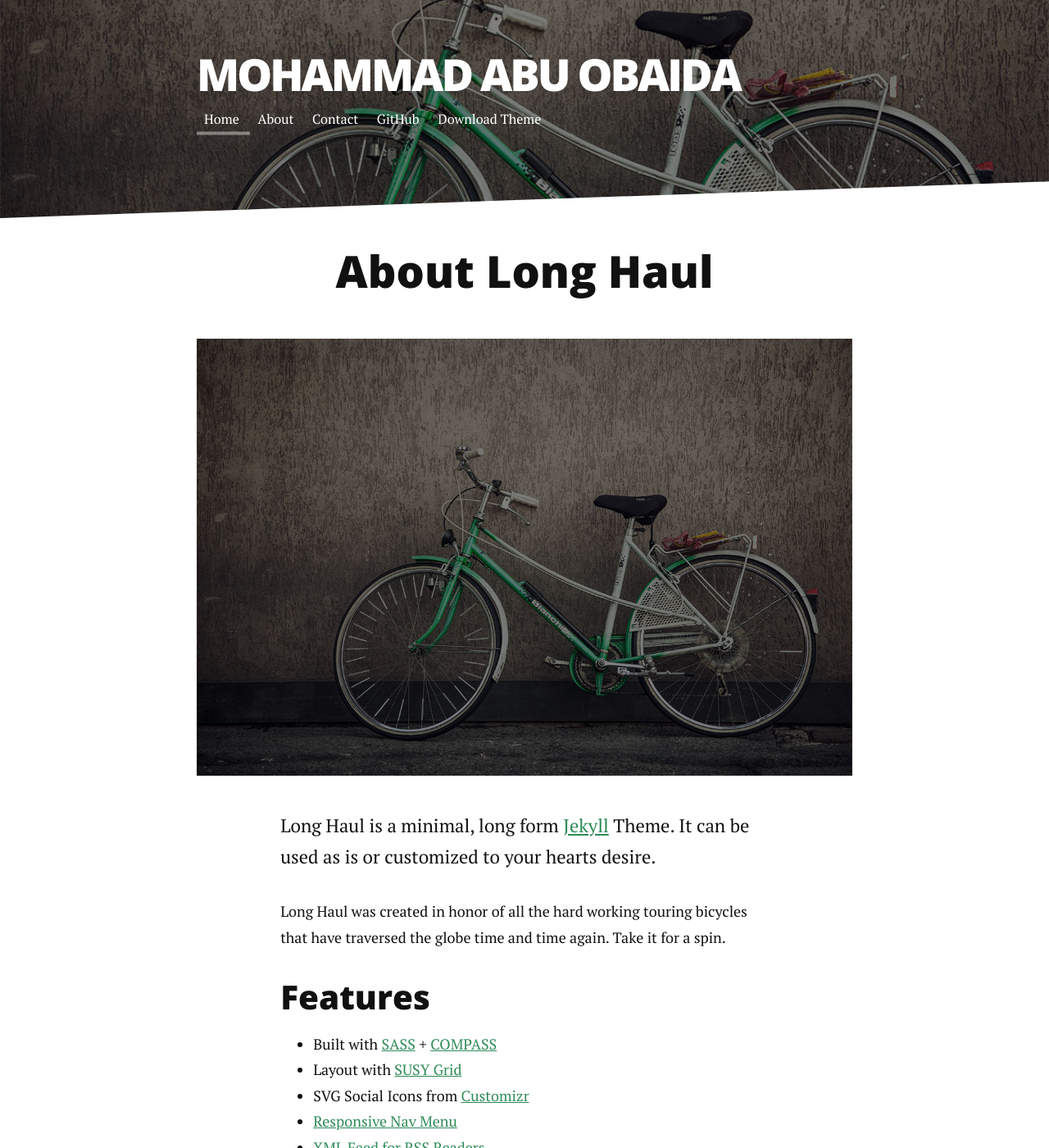
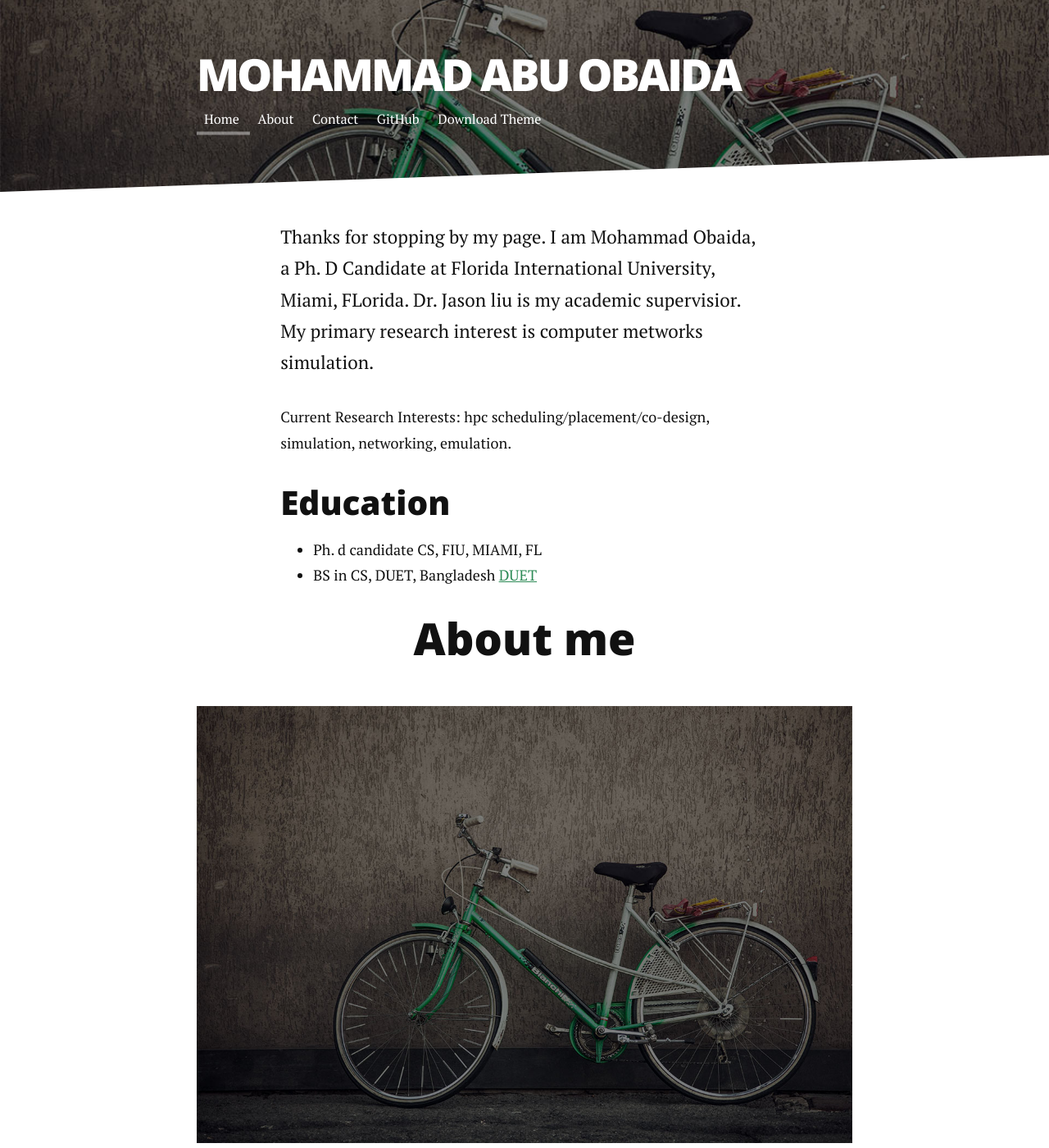
Before and after one commit to summonersRift/summonersrift.github.io, a Jekyll site: the page built from about.md, in a window 1280 px wide and 1400 px high. Shown: the whole window at 82% size. Built offline with Jekyll 4.4.1, drawn with Linux system fonts in a browser that asks for light colours; nearby versions of some CDN libraries; some of the changed text lies outside the part shown.

Commit message:
summonersrift.github.io: Small changes in about, footer and contact page

```diff
--- a/_includes/footer.html
+++ b/_includes/footer.html
@@ -1,6 +1,6 @@
 <div class="footer">
    <div class="container">
-      <p class="copy">&copy; {{ site.time | date: '%Y' }} <a href="http://brianmaierjr.com">Brian Maier Jr.</a> Powered by <a href="http://jekyllrb.com">Jekyll</a></p>
+      <p class="copy">&copy; {{ site.time | date: '%Y' }} <a href="http://obaida.info">Mohammad Abu Obaida</a>  Powered by <a href="http://jekyllrb.com">Jekyll</a>. A github.io theme developed by Brian Maier Jr.</p>
 
       <div class="footer-links">
          <ul class="noList">
--- a/about.md
+++ b/about.md
@@ -1,25 +1,18 @@
 ---
 layout: default
-title: About Long Haul
+title: Hi! S
 ---
 
 <div class="post">
-	<h1 class="pageTitle">About Long Haul</h1>
+	<p class="intro">Thanks for stopping by my page. I am Mohammad Obaida, a Ph. D Candidate at Florida International University, Miami, FLorida. Dr. Jason liu is my academic supervisior. My primary research interest is computer metworks simulation.</p>
+	<p>Current Research Interests: hpc scheduling/placement/co-design, simulation, networking, emulation.</p>
+	<h2>Education</h2>
+	<ul>
+		<li>Ph. d candidate
+                     CS, FIU, MIAMI, FL
+                 </li>
+  		<li>BS in CS, DUET, Bangladesh <a href="http://duet.ac.bd">DUET</a></li>
+  	</ul>
+	<h1 class="pageTitle">About me</h1>
 	<img src="{{ '/assets/img/touring.jpg' | prepend: site.baseurl }}" alt="">
-	<p class="intro">Long Haul is a minimal, long form <a href="http://jekyllrb.com">Jekyll</a> Theme. It can be used as is or customized to your hearts desire.</p>
-	<p>Long Haul was created in honor of all the hard working touring bicycles that have traversed the globe time and time again. Take it for a spin.</p>
-	<h2>Features</h2>
-	<ul>
-		<li>Built with <a href="http://sass-lang.com/">SASS</a> + <a href="http://compass-style.org/">COMPASS</a></li>
-  		<li>Layout with <a href="http://susy.oddbird.net/">SUSY Grid</a></li>
-  		<li>SVG Social Icons from <a href="http://customizr.net/icons/">Customizr</a></li>
-  		<li><a href="http://responsive-nav.com/">Responsive Nav Menu</a></li>
-  		<li><a href="https://github.com/snaptortoise/jekyll-rss-feeds">XML Feed for RSS Readers</a></li>
-  		<li>Contact Form via <a href="http://formspree.io/">Formspree</a></li>
-      <li>5 Post Loop with excerpt on Home Page</li>
-  		<li>Previous / Next Post Navigation</li>
-      <li>Estimated Reading Time for posts</li>
-  		<li><a href="https://github.com/adobe-webplatform/dropcap.js">Drop Cap</a> on posts</li>
-  		<li><a href="http://typecast.com/blog/a-more-modern-scale-for-web-typography">A Better Type Scale</a></li>
-  	</ul>
 </div>
```
Also changed, not shown: contact.md (+3 -4 lines).
